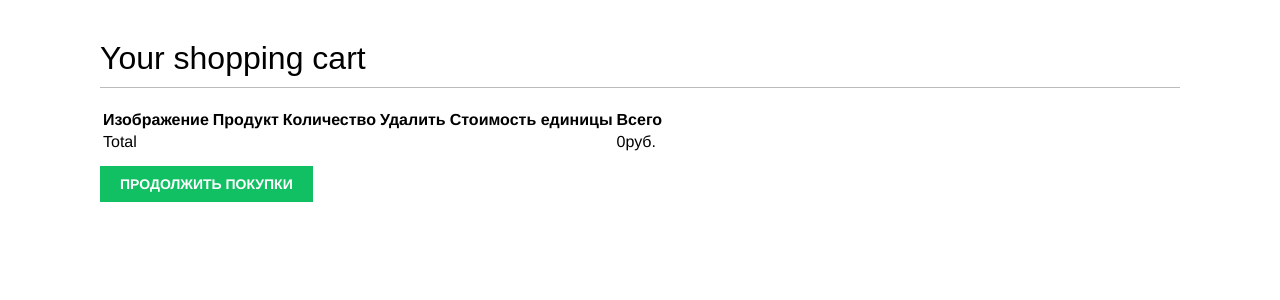
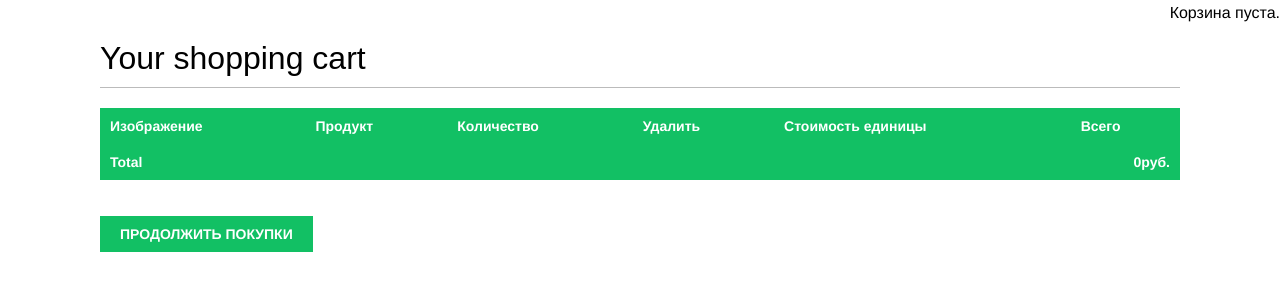
Before and after one commit to Nigmacor/social, a Django app: page /cart/ in a window 1280 px wide. Shown: the part 47-347 px from the top of the page. Run offline with Django 3.2, Linux system fonts and the light colour scheme; some libraries are stand-ins or nearby versions; some web fonts are replaced.

Commit message:
25 число

```diff
--- a/account/static/css/base.css
+++ b/account/static/css/base.css
@@ -305,3 +305,73 @@ img.user-detail {
     font-style:italic;
     color:#ccc;
 }
+
+/* cart */
+table {
+    width:100%;
+    border-spacing:0;
+    border-collapse: collapse;
+}
+
+table th, table td {
+    text-align:left;
+    font-size:14px;
+    padding:10px;
+    margin:0;
+}
+
+table.cart {
+    margin-bottom:40px;
+}
+
+table.cart img {
+    width:180px;
+}
+
+#subheader .cart {
+    float:right;
+    padding-top:4px;
+}
+
+.recommendations.cart {
+    width:60%;
+    float:left;
+    overflow:auto;
+}
+
+.recommendations.cart h3 {
+    margin-top:0;
+}
+
+.recommendations.cart .item {
+    margin-right:10px;
+}
+
+.recommendations.cart img {
+    width:120px;
+}
+
+thead th, tbody tr.total {
+    background:#12c064;
+    color:#fff;
+    font-weight:bold;
+}
+
+tbody tr:nth-child(odd) {
+    background:#efefef;
+}
+
+thead th, tbody tr.total {
+    background:#12c064;
+    color:#fff;
+    font-weight:bold;
+}
+
+tbody td.num {
+    text-align:right;
+}
+
+td input[type="submit"] {
+    font-size:12px;
+    padding:4px 10px;
+}
--- a/account/templates/base.html
+++ b/account/templates/base.html
@@ -8,7 +8,9 @@
   </head>
   <body>
     <div id="header">
-      <span class="logo">Social</span>
+      <a href="{% url "shop" %}">
+        <span class="logo">Social</span>
+      </a>
       {% if request.user.is_authenticated %}
         <ul class="menu">
           <li {% if section == "dashboard" %} class="selected"{% endif %}>
@@ -33,6 +35,23 @@
         {% endif %}
       </span>
     </div>
+
+    <div id="subheader">
+    <div class="cart">
+      {% with total_items=cart|length %}
+          {% if cart|length > 0 %}
+            Корзина:
+            <a href="{% url "cart:cart_detail" %}">
+              {{ total_items }} шт.,
+              {{ cart.get_total_price }} руб.
+            </a>
+          {% else %}
+            Корзина пуста.
+          {% endif %}
+        {% endwith %}
+    </div>
+  </div>
+
     {% if messages %}
       <ul class="messages">
         {% for message in messages %}
--- a/cart/cart.py
+++ b/cart/cart.py
@@ -35,14 +35,13 @@ class Cart(object):
 
     def add(self, product, quantity=1, update_quantity=False):
         product_id = str(product.id)
-        if product_id in self.cart:
-            self.cart[product_id]['quantity'] += quantity
-            update_quantity=False
-        else:
-            self.cart[product_id] = {'quantity': 0}
-
+        if product_id not in self.cart:
+            self.cart[product_id] = {'quantity': 0,
+                                      'price': str(product.price)}
         if update_quantity:
             self.cart[product_id]['quantity'] = quantity
+        else:
+            self.cart[product_id]['quantity'] += quantity
         self.save()
 
 
@@ -57,7 +56,7 @@ class Cart(object):
         self.session.modified = True
 
     def get_total_price(self):
-        return sum(Decimal(item['total_price']) for item in self.cart.values())
+        return sum(Decimal(item['price']) * item['quantity'] for item in self.cart.values())
 
     def clean(self):
         del self.session[settings.CART_SESSION_ID]
--- a/cart/templates/cart/cart_detail.html
+++ b/cart/templates/cart/cart_detail.html
@@ -1,6 +1,6 @@
 {% extends 'base.html' %}
 {% load static %}
-<link href="{% static "shops/css/base.css" %}" rel="stylesheet">
+<link href="{% static "css/base.css" %}" rel="stylesheet">
 
 {% block title %}
   Корзина
@@ -26,13 +26,18 @@
         <tr>
           <td>
             <a href="{{ product.get_absolute_url }}">
-          <img src="{% if product.imag %}
-            {{ product.imag.url }}{% else %}{% static "img/fiz.png" %}
-          {% endif %}">
+              <img src="{% if product.product_galary.images %}{{ product.product_galary.main_image }}{% else %}{% static "img/fiz.png" %}{% endif %}">
             </a>
           </td>
           <td>{{ product.title }}</td>
-      <td>{{ item.quantity }}</td>
+          <td>
+            <form action="{% url "cart:cart_add" product.id %}" method="post">
+              {{ item.update_quantity_form.quantity }}
+              {{ item.update_quantity_form.update }}
+              <input type="submit" value="Обновить">
+              {% csrf_token %}
+            </form>
+          </td>
           <td><a href="{% url "cart:cart_remove" product.id%}">Remove</a></td>
           <td class="num">{{ item.price }}руб.</td>
           <td class="num">{{ item.total_price }}руб.</td>
--- a/cart/views.py
+++ b/cart/views.py
@@ -44,4 +44,8 @@ def remove(request, product_id):
 
 def cart_detail(request):
     cart = Cart(request)
+    for item in cart:
+        item['update_quantity_form'] = CartAddProductForm(
+                                        initial={'quantity': item['quantity'],
+                                        'update': True})
     return render(request, 'cart/cart_detail.html', context={'cart': cart})
--- a/social/settings.py
+++ b/social/settings.py
@@ -73,6 +73,7 @@ TEMPLATES = [
                 'django.template.context_processors.request',
                 'django.contrib.auth.context_processors.auth',
                 'django.contrib.messages.context_processors.messages',
+                'cart.context_processor.cart',
             ],
         },
     },
```
Also changed, not shown: db.sqlite3. Lines whose indentation alone changed are shown as unchanged.
